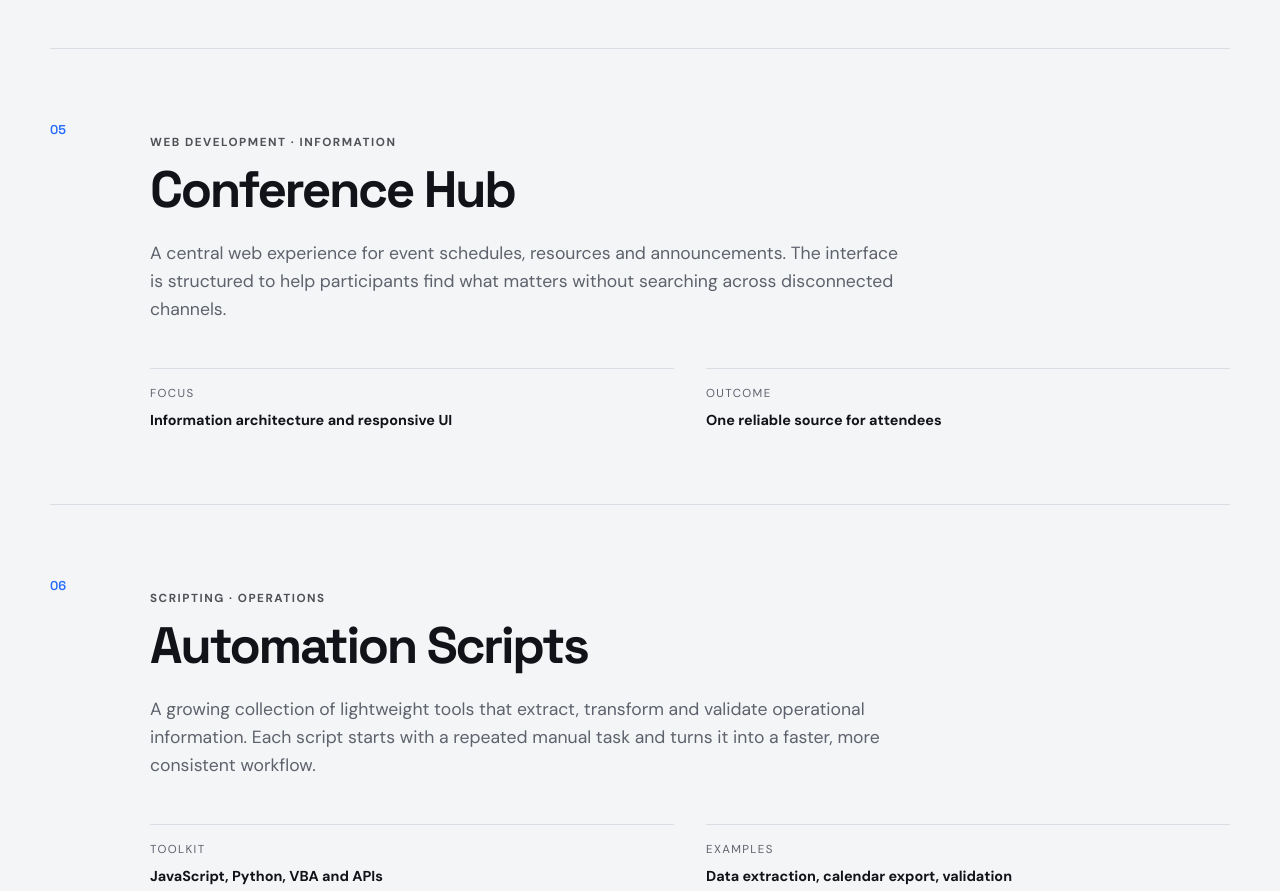
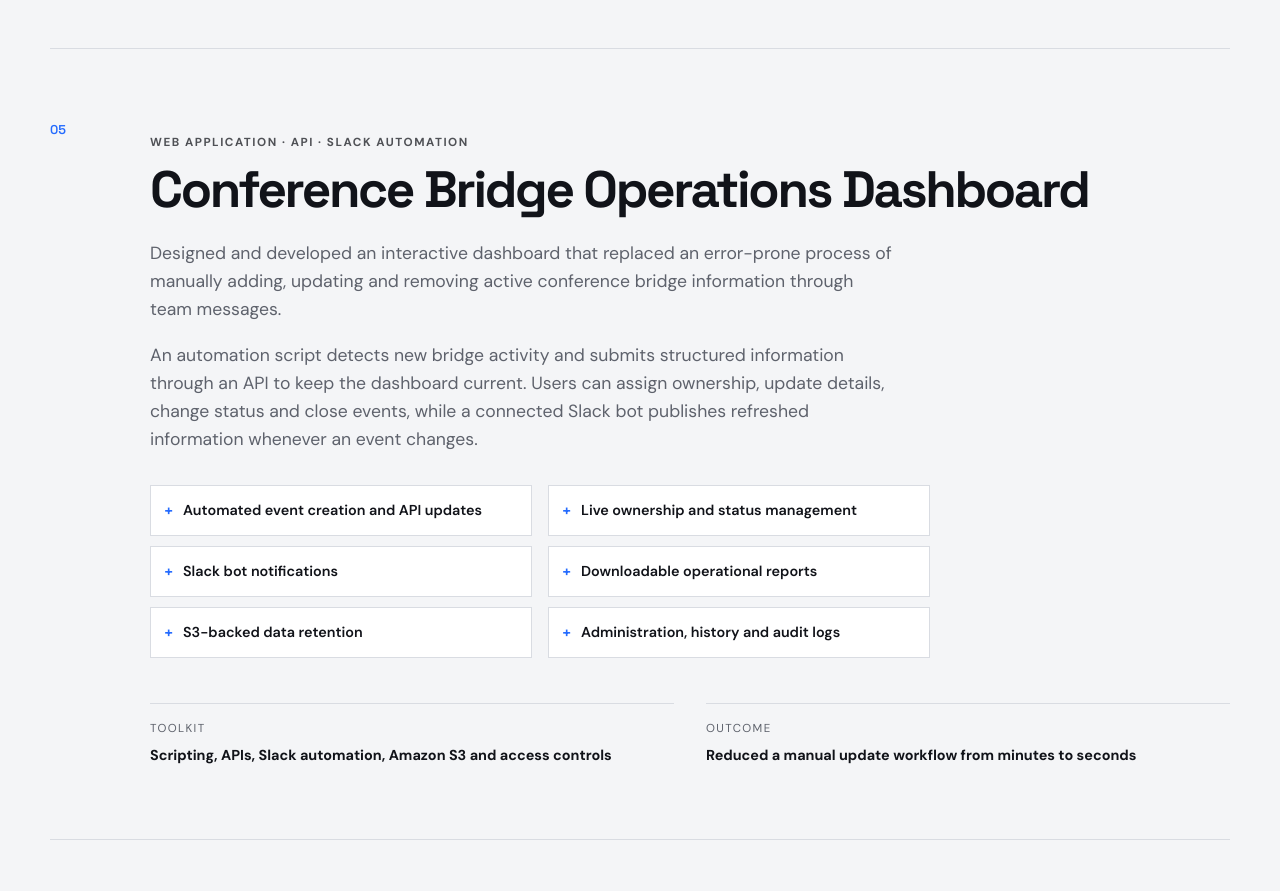
Before and after one commit to ferreirabeduardo/professional-portfolio, a website: page portfolio.html in a window 1280 px wide. Shown: the part 3480-4371 px from the top of the page. Drawn offline with Linux system fonts and the light colour scheme.

Commit message:
Add NDA-safe conference bridge dashboard case study

```diff
--- a/portfolio.html
+++ b/portfolio.html
@@ -64,7 +64,15 @@
         <div class="case-index">04</div><div class="case-content"><p class="project-type">Automation · Communication</p><h2>Department Alerts</h2><p>A targeted notification workflow that routes relevant updates to the correct teams. The project focuses on reducing noise while helping urgent information reach the people who can act on it.</p><div class="case-meta"><div><span>Focus</span><strong>Rules, routing and notifications</strong></div><div><span>Outcome</span><strong>Quicker awareness with less noise</strong></div></div></div>
       </article>
       <article id="conference-hub" class="case-study">
-        <div class="case-index">05</div><div class="case-content"><p class="project-type">Web development · Information</p><h2>Conference Hub</h2><p>A central web experience for event schedules, resources and announcements. The interface is structured to help participants find what matters without searching across disconnected channels.</p><div class="case-meta"><div><span>Focus</span><strong>Information architecture and responsive UI</strong></div><div><span>Outcome</span><strong>One reliable source for attendees</strong></div></div></div>
+        <div class="case-index">05</div>
+        <div class="case-content">
+          <p class="project-type">Web application · API · Slack automation</p>
+          <h2>Conference Bridge Operations Dashboard</h2>
+          <p>Designed and developed an interactive dashboard that replaced an error-prone process of manually adding, updating and removing active conference bridge information through team messages.</p>
+          <p>An automation script detects new bridge activity and submits structured information through an API to keep the dashboard current. Users can assign ownership, update details, change status and close events, while a connected Slack bot publishes refreshed information whenever an event changes.</p>
+          <ul class="case-features"><li>Automated event creation and API updates</li><li>Live ownership and status management</li><li>Slack bot notifications</li><li>Downloadable operational reports</li><li>S3-backed data retention</li><li>Administration, history and audit logs</li></ul>
+          <div class="case-meta"><div><span>Toolkit</span><strong>Scripting, APIs, Slack automation, Amazon S3 and access controls</strong></div><div><span>Outcome</span><strong>Reduced a manual update workflow from minutes to seconds</strong></div></div>
+        </div>
       </article>
       <article id="automation-scripts" class="case-study">
         <div class="case-index">06</div><div class="case-content"><p class="project-type">Scripting · Operations</p><h2>Automation Scripts</h2><p>A growing collection of lightweight tools that extract, transform and validate operational information. Each script starts with a repeated manual task and turns it into a faster, more consistent workflow.</p><div class="case-meta"><div><span>Toolkit</span><strong>JavaScript, Python, VBA and APIs</strong></div><div><span>Examples</span><strong>Data extraction, calendar export, validation</strong></div></div></div>
```
